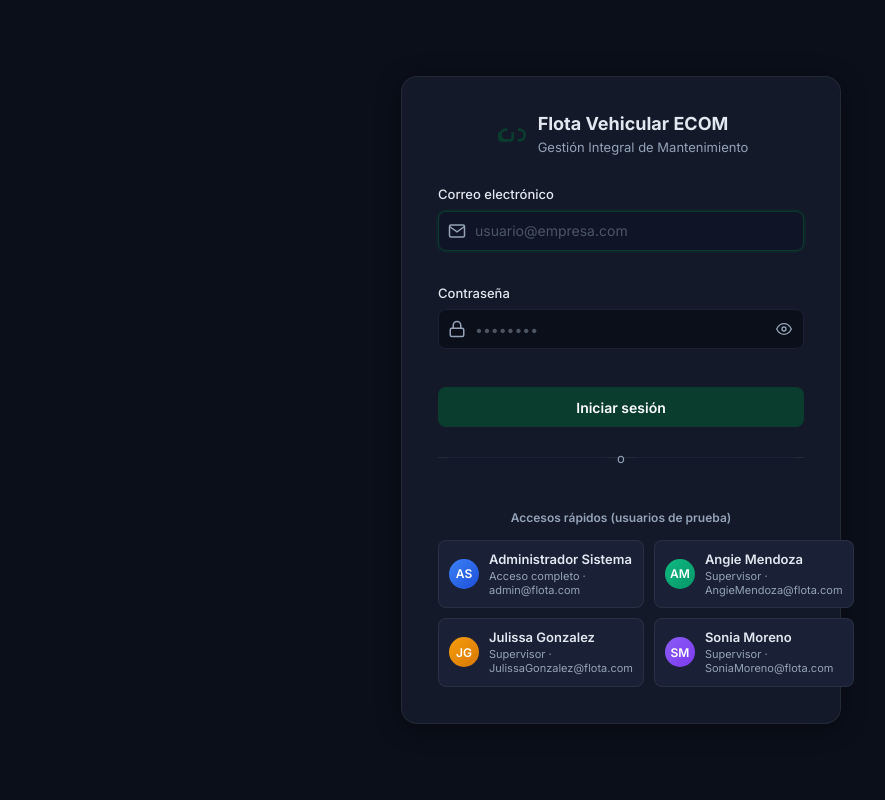
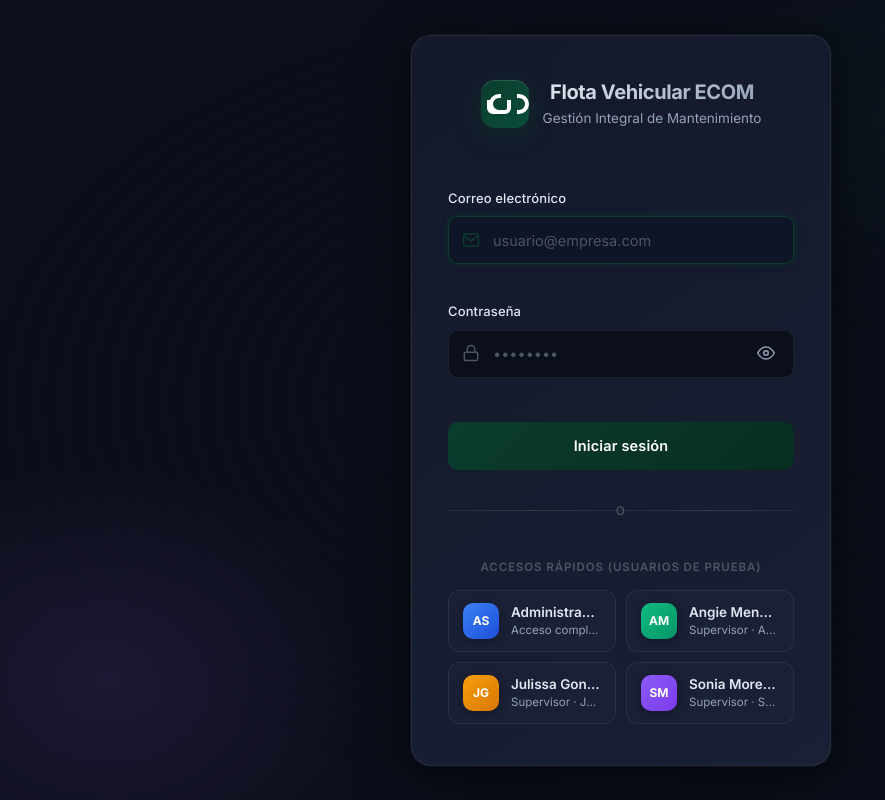
Before and after one commit to kzelayav/FLOTA-VEHICULAR2, a plain HTML site: page index.html in a window 1280 px wide. Shown: the whole page, without its empty margins (19-904 px from the left). Drawn offline with nearby package versions, Linux system fonts and the light colour scheme; no server answers.

Commit message:
UI/UX: Premium login page redesign - gradients, animations, refined spacing, micro-interactions

```diff
--- a/css/main.css
+++ b/css/main.css
@@ -908,7 +908,7 @@ input[type="number"]::-webkit-inner-spin-button { opacity: 0.5; }
 }
 
 /* ====================================================
-   LOGIN & AUTH
+   LOGIN & AUTH — Premium SaaS Design
    ==================================================== */
 
 /* ── Login Page ── */
@@ -918,64 +918,116 @@ input[type="number"]::-webkit-inner-spin-button { opacity: 0.5; }
   align-items: center;
   justify-content: center;
   background: var(--bg);
-  padding: 16px;
+  padding: 24px 16px;
+  position: relative;
+  overflow: hidden;
+}
+
+#login-page::before {
+  content: '';
+  position: fixed;
+  inset: 0;
+  background:
+    radial-gradient(ellipse 45% 35% at 80% 15%, rgba(11, 61, 46, 0.18), transparent 60%),
+    radial-gradient(ellipse 35% 45% at 10% 85%, rgba(168, 85, 247, 0.12), transparent 60%),
+    radial-gradient(ellipse 50% 50% at 50% 50%, transparent 40%, var(--bg) 100%);
+  pointer-events: none;
+  z-index: 0;
+}
+
+#login-page > .login-card {
+  position: relative;
+  z-index: 1;
 }
 
 .login-card {
-  background: var(--surface);
-  border-radius: var(--radius-lg);
-  box-shadow: var(--shadow);
+  background: linear-gradient(145deg, var(--surface) 0%, var(--surface-2) 100%);
+  border-radius: 20px;
+  box-shadow:
+    0 0 0 1px rgba(255,255,255,0.03),
+    0 4px 24px rgba(0,0,0,0.35),
+    0 20px 60px rgba(0,0,0,0.4);
   width: 100%;
-  max-width: 440px;
-  padding: 36px;
+  max-width: 420px;
+  padding: 40px 36px;
   border: 1px solid var(--border);
+  backdrop-filter: blur(20px);
+  animation: loginCardIn 0.6s cubic-bezier(0.16, 1, 0.3, 1);
+}
+
+@keyframes loginCardIn {
+  from { opacity: 0; transform: translateY(20px) scale(0.98); }
+  to { opacity: 1; transform: translateY(0) scale(1); }
 }
 
 .login-header {
-  display: flex;
-  justify-content: center;
-  margin-bottom: 28px;
+  text-align: center;
+  margin-bottom: 36px;
+  animation: fadeSlideUp 0.5s cubic-bezier(0.16, 1, 0.3, 1) 0.1s both;
+}
+
+@keyframes fadeSlideUp {
+  from { opacity: 0; transform: translateY(10px); }
+  to { opacity: 1; transform: translateY(0); }
 }
 
 .login-logo {
-  display: flex;
+  display: inline-flex;
   align-items: center;
-  gap: 12px;
-  width: auto;
-  margin: 0 auto;
+  gap: 14px;
+  margin-bottom: 20px;
+  padding: 4px 8px;
 }
 
 .login-logo-icon {
-  width: 32px; height: 32px;
-  color: var(--primary);
+  width: 48px; height: 48px;
+  border-radius: 14px;
+  background: linear-gradient(135deg, var(--primary) 0%, #0a4d3a 100%);
+  display: flex; align-items: center; justify-content: center;
+  color: white;
+  box-shadow:
+    0 4px 16px rgba(11, 61, 46, 0.4),
+    inset 0 1px 0 rgba(255,255,255,0.1);
+  animation: logoPulse 3s ease-in-out infinite;
+}
+
+@keyframes logoPulse {
+  0%, 100% { box-shadow: 0 4px 16px rgba(11, 61, 46, 0.4), inset 0 1px 0 rgba(255,255,255,0.1); }
+  50% { box-shadow: 0 6px 24px rgba(11, 61, 46, 0.55), inset 0 1px 0 rgba(255,255,255,0.15); }
 }
 
 .login-brand h1 {
-  font-size: 18px;
+  font-size: 20px;
   font-weight: 700;
   color: var(--text);
   margin-bottom: 4px;
   line-height: 1.2;
+  letter-spacing: -0.02em;
+  background: linear-gradient(135deg, var(--text) 0%, var(--text-muted) 100%);
+  -webkit-background-clip: text;
+  -webkit-text-fill-color: transparent;
+  background-clip: text;
 }
 
 .login-brand p {
-  font-size: 13px;
+  font-size: 13.5px;
   color: var(--text-muted);
   font-weight: 400;
-  line-height: 1.3;
+  line-height: 1.4;
 }
 
 /* Form */
 #login-form {
   display: flex;
   flex-direction: column;
-  gap: 16px;
+  gap: 20px;
+  animation: fadeSlideUp 0.5s cubic-bezier(0.16, 1, 0.3, 1) 0.2s both;
 }
 
 .form-group {
   display: flex;
   flex-direction: column;
-  gap: 6px;
+  gap: 8px;
 }
 
 .form-label {
@@ -983,6 +1035,7 @@ input[type="number"]::-webkit-inner-spin-button { opacity: 0.5; }
   font-weight: 500;
   color: var(--text);
   margin-bottom: 0;
+  letter-spacing: 0.01em;
 }
 
 .input-wrapper {
@@ -994,47 +1047,73 @@ input[type="number"]::-webkit-inner-spin-button { opacity: 0.5; }
 
 .input-icon {
   position: absolute;
-  left: 10px;
+  left: 14px;
   width: 18px; height: 18px;
-  color: var(--text-muted);
+  color: var(--text-faint);
   pointer-events: none;
+  transition: color var(--transition);
+  z-index: 2;
 }
 
 .form-control {
   background: var(--bg);
-  border: 1px solid var(--surface-2);
-  border-radius: var(--radius-sm);
-  padding: 9px 36px 9px 36px;
-  font-size: 14px;
+  border: 1px solid var(--border);
+  border-radius: 10px;
+  padding: 12px 44px 12px 44px;
+  font-size: 14.5px;
   color: var(--text);
   width: 100%;
-  height: 40px;
-  transition: all var(--transition);
+  height: 48px;
+  transition: all 0.2s ease;
   line-height: 1.5;
+  font-family: inherit;
+}
+
+.form-control::placeholder {
+  color: var(--text-faint);
+  transition: opacity 0.2s ease;
+}
+
+.form-control:hover {
+  border-color: var(--border-2);
+  background: var(--bg-2);
 }
 
 .form-control:focus {
   outline: none;
   border-color: var(--primary);
   background: var(--bg-2);
-  box-shadow: 0 0 0 2px var(--primary-glow);
+  box-shadow:
+    0 0 0 3px var(--primary-glow),
+    0 2px 8px rgba(0,0,0,0.2);
+}
+
+.form-control:focus + .input-icon,
+.input-wrapper:focus-within .input-icon {
+  color: var(--primary);
+}
+
+.form-control:disabled {
+  opacity: 0.5;
+  cursor: not-allowed;
 }
 
 .toggle-password {
   position: absolute;
-  right: 6px;
+  right: 10px;
   background: none;
   border: none;
   cursor: pointer;
-  padding: 4px;
+  padding: 6px;
   display: flex;
   align-items: center;
   justify-content: center;
-  border-radius: 4px;
-  transition: all var(--transition);
+  border-radius: 8px;
+  transition: all 0.2s ease;
   color: var(--text-muted);
-  width: 28px;
-  height: 28px;
+  width: 36px;
+  height: 36px;
+  z-index: 2;
 }
 
 .toggle-password:hover {
@@ -1042,9 +1121,14 @@ input[type="number"]::-webkit-inner-spin-button { opacity: 0.5; }
   color: var(--text);
 }
 
+.toggle-password:focus-visible {
+  outline: 2px solid var(--primary);
+  outline-offset: 2px;
+}
+
 .toggle-password svg {
-  width: 16px; height: 16px;
-  transition: all var(--transition);
+  width: 18px; height: 18px;
+  transition: opacity 0.2s ease, transform 0.2s ease;
 }
 
 .toggle-password .eye-closed {
@@ -1062,9 +1146,16 @@ input[type="number"]::-webkit-inner-spin-button { opacity: 0.5; }
 .form-error {
   font-size: 12px;
   color: var(--danger);
-  margin-top: 3px;
+  margin-top: 6px;
   display: none;
-  line-height: 1.3;
+  line-height: 1.4;
+  animation: errorIn 0.25s ease;
+  padding-left: 2px;
+}
+
+@keyframes errorIn {
+  from { opacity: 0; transform: translateY(-4px); }
+  to { opacity: 1; transform: translateY(0); }
 }
 
 .input-wrapper .form-control:invalid:not(:placeholder-shown) + .form-error,
@@ -1072,35 +1163,64 @@ input[type="number"]::-webkit-inner-spin-button { opacity: 0.5; }
   display: block;
 }
 
+/* Primary Button — Premium */
 .btn-primary {
-  background: var(--primary);
+  background: linear-gradient(135deg, var(--primary) 0%, var(--primary-dark) 100%);
   color: white;
   border: none;
-  border-radius: var(--radius-sm);
-  padding: 10px 20px;
-  font-size: 14px;
+  border-radius: 10px;
+  padding: 13px 24px;
+  font-size: 14.5px;
   font-weight: 600;
   cursor: pointer;
-  display: flex;
+  display: inline-flex;
   align-items: center;
   justify-content: center;
-  gap: 6px;
-  transition: all var(--transition);
+  gap: 10px;
+  transition: all 0.2s cubic-bezier(0.16, 1, 0.3, 1);
   width: 100%;
-  height: 40px;
-  margin-top: 6px;
+  height: 48px;
+  margin-top: 8px;
+  letter-spacing: 0.01em;
+  position: relative;
+  overflow: hidden;
+}
+
+.btn-primary::before {
+  content: '';
+  position: absolute;
+  inset: 0;
+  background: linear-gradient(135deg, rgba(255,255,255,0.1) 0%, transparent 50%);
+  opacity: 0;
+  transition: opacity 0.2s ease;
 }
 
 .btn-primary:hover:not(:disabled) {
-  background: var(--primary-dark);
-  transform: translateY(-1px);
-  box-shadow: 0 3px 10px var(--primary-glow);
+  transform: translateY(-2px);
+  box-shadow:
+    0 8px 24px rgba(11, 61, 46, 0.4),
+    0 2px 6px rgba(0,0,0,0.2);
+}
+
+.btn-primary:hover:not(:disabled)::before {
+  opacity: 1;
+}
+
+.btn-primary:active:not(:disabled) {
+  transform: translateY(0);
+  box-shadow: 0 2px 8px rgba(0,0,0,0.3);
+}
+
+.btn-primary:focus-visible {
+  outline: 2px solid var(--primary);
+  outline-offset: 3px;
 }
 
 .btn-primary:disabled {
-  opacity: 0.6;
+  opacity: 0.55;
   cursor: not-allowed;
   transform: none;
+  box-shadow: none;
 }
 
 .btn-block { width: 100%; }
@@ -1108,42 +1228,48 @@ input[type="number"]::-webkit-inner-spin-button { opacity: 0.5; }
 .btn-loader {
   animation: spin 1s linear infinite;
   display: none;
+  width: 18px; height: 18px;
 }
 
-.btn-primary:disabled .btn-text { opacity: 0.8; }
-
+.btn-primary:disabled .btn-text { opacity: 0; display: none; }
 .btn-primary:disabled .btn-loader { display: block; }
-
-.btn-primary:disabled .btn-text { display: none; }
 
 @keyframes spin { to { transform: rotate(360deg); } }
 
+/* Divider — Elegant */
 .divider {
   display: flex;
   align-items: center;
-  margin: 14px 0;
-  color: var(--text-muted);
-  font-size: 13px;
+  margin: 20px 0;
+  color: var(--text-faint);
+  font-size: 12px;
+  font-weight: 500;
+  text-transform: uppercase;
+  letter-spacing: 0.1em;
 }
 
 .divider::before, .divider::after {
   content: '';
   flex: 1;
   height: 1px;
-  background: var(--surface-2);
-  margin: 0 10px;
+  background: linear-gradient(90deg, transparent, var(--border), transparent);
+  margin: 0 16px;
 }
 
+/* Demo Users — Card Style */
 .demo-users {
-  margin-top: 20px;
+  margin-top: 8px;
+  animation: fadeSlideUp 0.5s cubic-bezier(0.16, 1, 0.3, 1) 0.3s both;
 }
 
 .demo-users-title {
-  font-size: 12px;
+  font-size: 11.5px;
   font-weight: 600;
-  color: var(--text-muted);
-  margin-bottom: 12px;
+  color: var(--text-faint);
+  margin-bottom: 14px;
   text-align: center;
+  text-transform: uppercase;
+  letter-spacing: 0.08em;
 }
 
 .demo-user-grid {
@@ -1155,68 +1281,121 @@ input[type="number"]::-webkit-inner-spin-button { opacity: 0.5; }
 .demo-user-btn {
   display: flex;
   align-items: center;
-  gap: 10px;
+  gap: 12px;
   background: var(--surface-2);
   border: 1px solid var(--border);
-  border-radius: var(--radius-sm);
-  padding: 10px;
+  border-radius: 12px;
+  padding: 12px 14px;
   cursor: pointer;
-  transition: all var(--transition);
+  transition: all 0.2s cubic-bezier(0.16, 1, 0.3, 1);
   text-align: left;
   width: 100%;
   height: auto;
+  position: relative;
+  overflow: hidden;
+}
+
+.demo-user-btn::before {
+  content: '';
+  position: absolute;
+  left: 0; top: 0; bottom: 0;
+  width: 3px;
+  background: var(--primary);
+  transform: scaleY(0);
+  transform-origin: top;
+  transition: transform 0.25s cubic-bezier(0.16, 1, 0.3, 1);
 }
 
 .demo-user-btn:hover {
   background: var(--surface-3);
-  border-color: var(--primary);
-  transform: translateY(-1px);
-  box-shadow: 0 3px 10px var(--primary-glow);
+  border-color: var(--border-2);
+  transform: translateY(-2px);
+  box-shadow:
+    0 6px 20px rgba(0,0,0,0.25),
+    0 2px 6px rgba(0,0,0,0.15);
+}
+
+.demo-user-btn:hover::before {
+  transform: scaleY(1);
+}
+
+.demo-user-btn:focus-visible {
+  outline: 2px solid var(--primary);
+  outline-offset: 2px;
+}
+
+.demo-user-btn:active {
+  transform: translateY(0);
+  box-shadow: 0 2px 8px rgba(0,0,0,0.2);
 }
 
 .demo-user-avatar {
-  width: 30px; height: 30px;
-  border-radius: 50%;
+  width: 36px; height: 36px;
+  border-radius: 10px;
   display: flex;
   align-items: center;
   justify-content: center;
-  font-weight: 600;
+  font-weight: 700;
   color: white;
   font-size: 12px;
   flex-shrink: 0;
+  box-shadow: 0 2px 8px rgba(0,0,0,0.25);
+  transition: transform 0.2s ease;
+}
+
+.demo-user-btn:hover .demo-user-avatar {
+  transform: scale(1.05);
 }
 
 .demo-user-info {
   display: flex;
   flex-direction: column;
-  gap: 1px;
+  gap: 2px;
   flex: 1;
   min-width: 0;
 }
 
 .demo-user-name {
-  font-size: 13px;
+  font-size: 13.5px;
   font-weight: 600;
   color: var(--text);
   line-height: 1.3;
+  white-space: nowrap;
+  overflow: hidden;
+  text-overflow: ellipsis;
 }
 
 .demo-user-role {
-  font-size: 11px;
+  font-size: 11.5px;
   color: var(--text-muted);
   line-height: 1.3;
+  white-space: nowrap;
+  overflow: hidden;
+  text-overflow: ellipsis;
 }
 
+/* Responsive — Refined */
 @media (max-width: 480px) {
-  .login-card { padding: 24px; }
+  #login-page { padding: 16px; }
+  .login-card {
+    padding: 32px 24px;
+    border-radius: 16px;
+    max-width: 100%;
+  }
   .demo-user-grid { grid-template-columns: 1fr; }
-  .login-logo-icon { width: 28px; height: 28px; }
-  .login-brand h1 { font-size: 16px; }
-  .login-brand p { font-size: 12px; }
-  .form-control { height: 38px; font-size: 13px; padding: 8px 34px 8px 34px; }
-  .toggle-password { width: 26px; height: 26px; }
-  .toggle-password svg { width: 14px; height: 14px; }
-  .btn-primary { height: 38px; font-size: 13px; }
+  .login-logo-icon { width: 44px; height: 44px; border-radius: 12px; }
+  .login-brand h1 { font-size: 18.5px; }
+  .login-brand p { font-size: 12.5px; }
+  .form-control {
+    height: 46px;
+    font-size: 14px;
+    padding: 11px 42px 11px 42px;
+  }
+  .input-icon { left: 12px; width: 17px; height: 17px; }
+  .toggle-password { width: 34px; height: 34px; right: 8px; }
+  .toggle-password svg { width: 17px; height: 17px; }
+  .btn-primary { height: 46px; font-size: 14px; padding: 12px 20px; }
+  .divider { margin: 16px 0; }
 }
 
 /* Stat number highlight */
```
